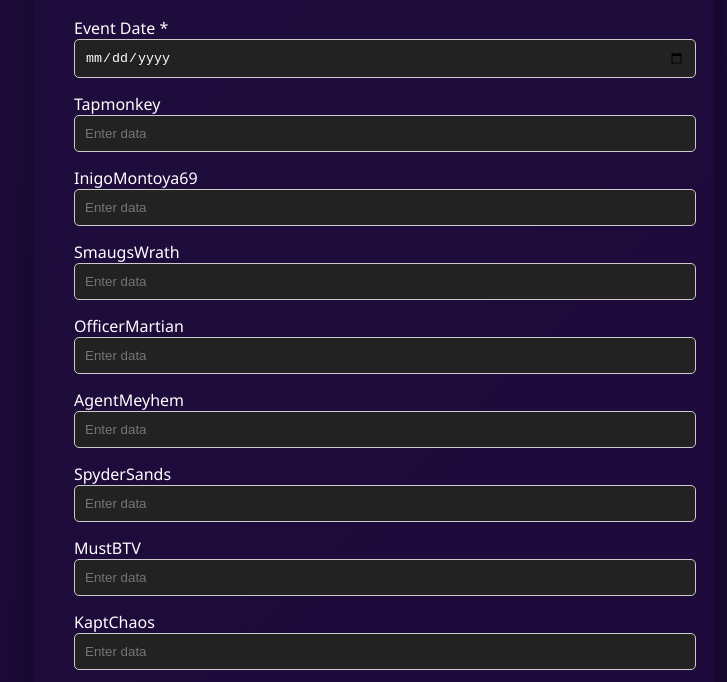
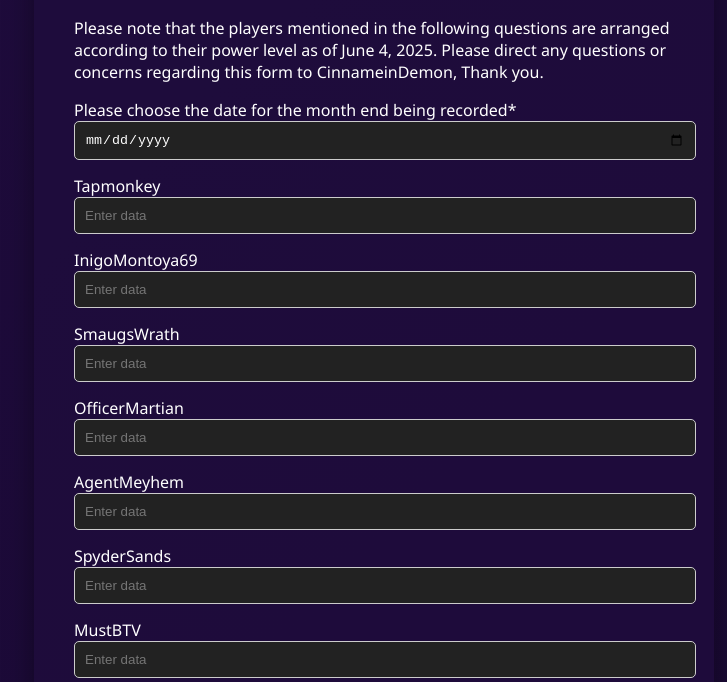
Before and after one commit to cinnameindemon/phx, a plain HTML site: page index.html in a window 1280 px wide. Shown: the part 96-778 px from the top of the page, without its empty margins (266-993 px from the left). Drawn offline with Linux system fonts and the light colour scheme.

Commit message:
Update index.html

```diff
--- a/index.html
+++ b/index.html
@@ -69,8 +69,12 @@ input[type="text"], input[type="date"] {
 <body >
   <form class="form-container" id="metricsForm">
     <h2>Metrics Team Data Entry</h2>
+
+    <p>Please note that the players mentioned in the following questions are arranged according to their power level as of June 4, 2025.
+
+Please direct any questions or concerns regarding this form to CinnameinDemon, Thank you.</p>
     <div class="form-group">
-      <label for="eventDate">Event Date *</label>
+      <label for="eventDate">Please choose the date for the month end being recorded*</label>
       <input type="date" id="eventDate" name="eventDate" required>
     </div>
     <div id="playerForm"></div>
```
